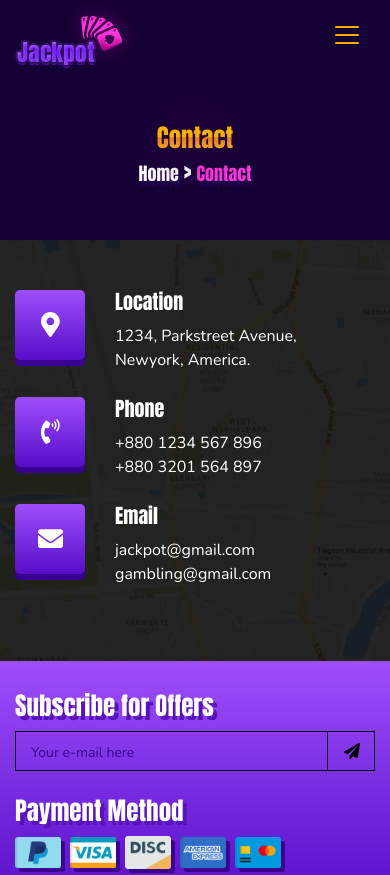
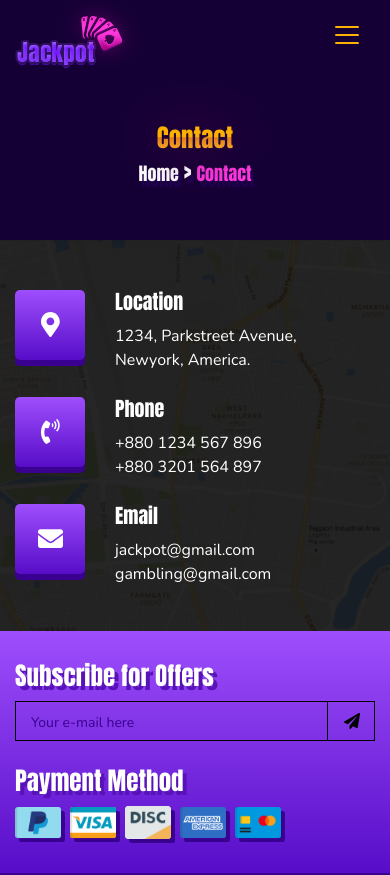
Before and after one commit to jonyrahman626/Jackpot-React, a React (Create React App) app: page /contact in a window 390 px wide. Shown: the top 875 px of the page. Built offline with nearby package versions, Linux system fonts and the light colour scheme.

Commit message:
Contact Detail Responsive

```diff
--- a/src/components/ContactInfo/ContactInfoResponsive.css
+++ b/src/components/ContactInfo/ContactInfoResponsive.css
@@ -6,7 +6,7 @@
 
 @media (max-width: 575.98px){
     #contact_page {
-        padding: 50px 0 50px 0;
+        padding: 50px 0 20px 0;
     }
 
     .con_icon  {
```
